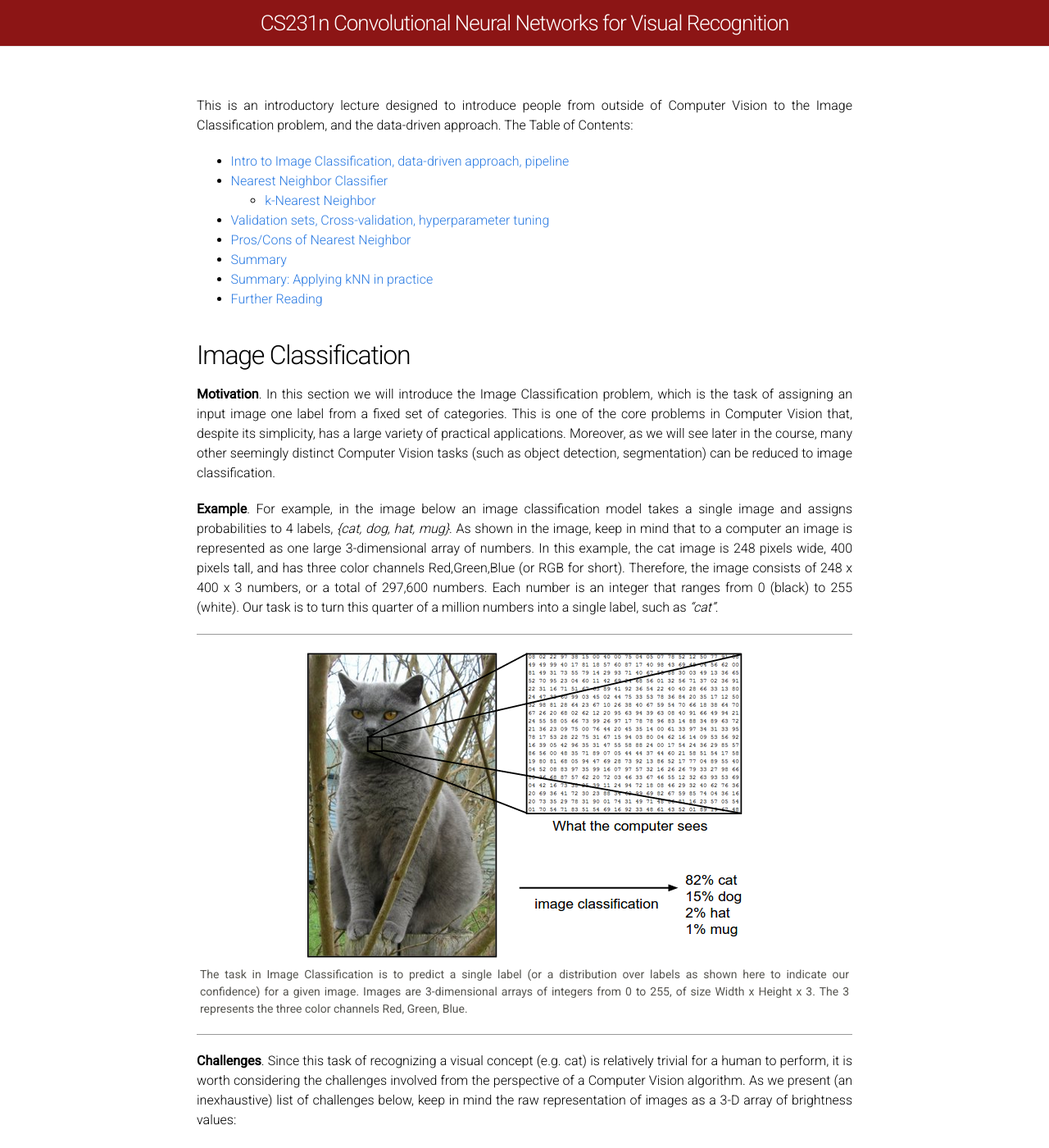
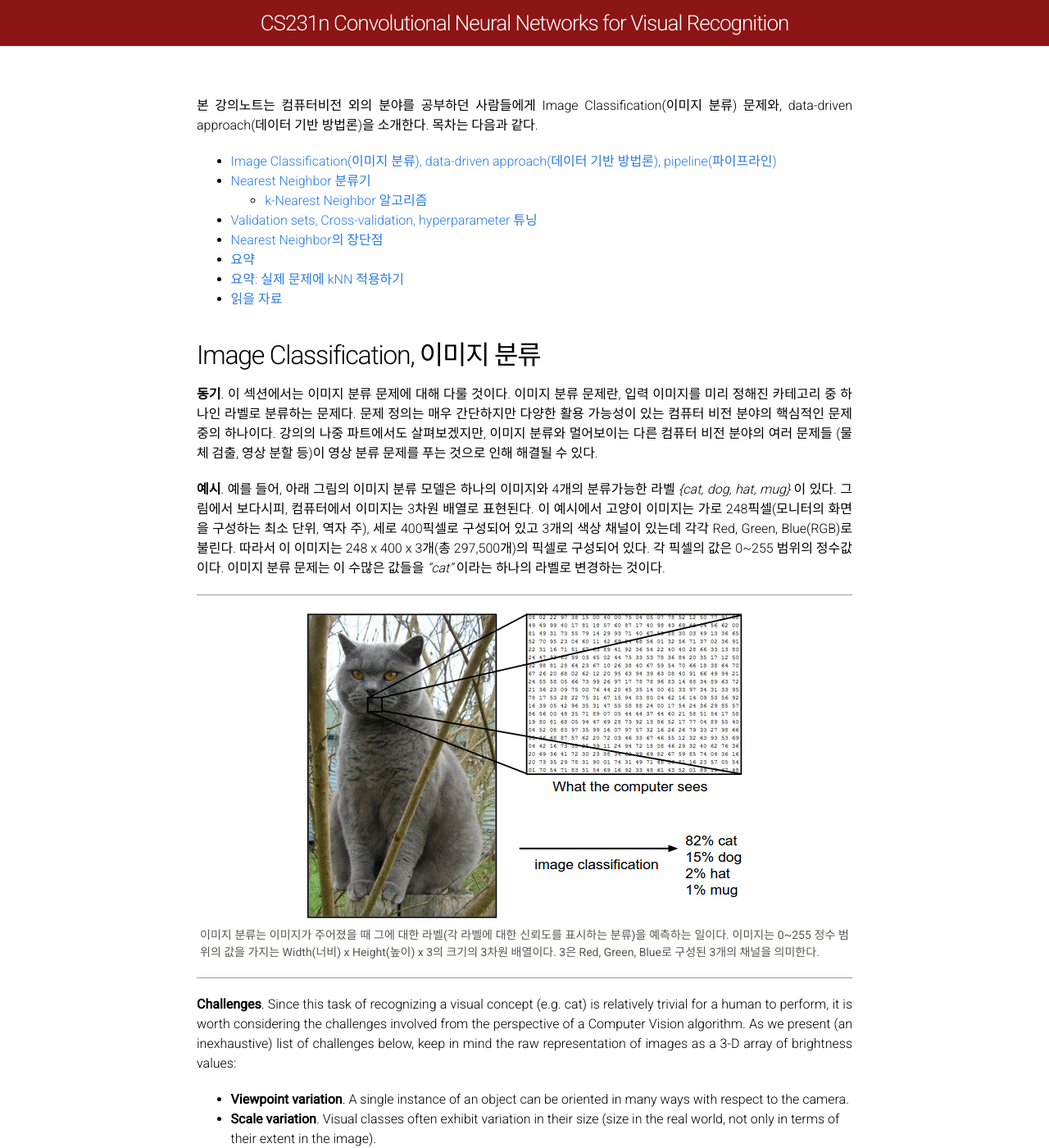
Before and after one commit to cs231n/cs231n.github.io, a Jekyll site: the page built from classification.md, in a window 1280 px wide and 1400 px high. Shown: the whole window at 82% size. Built offline with Jekyll 4.4.1, drawn with Linux system fonts in a browser that asks for light colours; Markdown is read by kramdown in place of the engine named in the settings; formulas are drawn with MathJax 3.

Commit message:
Update classification.md

```diff
--- a/classification.md
+++ b/classification.md
@@ -4,27 +4,27 @@ mathjax: true
 permalink: /classification/
 ---
 
-This is an introductory lecture designed to introduce people from outside of Computer Vision to the Image Classification problem, and the data-driven approach. The Table of Contents:
+본 강의노트는 컴퓨터비전 외의 분야를 공부하던 사람들에게 Image Classification(이미지 분류) 문제와,  data-driven approach(데이터 기반 방법론)을 소개한다. 목차는 다음과 같다.
 
-- [Intro to Image Classification, data-driven approach, pipeline](#intro)
-- [Nearest Neighbor Classifier](#nn)
-  - [k-Nearest Neighbor](#knn)
-- [Validation sets, Cross-validation, hyperparameter tuning](#val)
-- [Pros/Cons of Nearest Neighbor](#procon)
-- [Summary](#summary)
-- [Summary: Applying kNN in practice](#summaryapply)
-- [Further Reading](#reading)
+- [Image Classification(이미지 분류), data-driven approach(데이터 기반 방법론), pipeline(파이프라인)](#intro)
+- [Nearest Neighbor 분류기](#nn)
+  - [k-Nearest Neighbor 알고리즘](#knn)
+- [Validation sets, Cross-validation, hyperparameter 튜닝](#val)
+- [Nearest Neighbor의 장단점](#procon)
+- [요약](#summary)
+- [요약: 실제 문제에 kNN 적용하기](#summaryapply)
+- [읽을 자료](#reading)
 
 <a name='intro'></a>
-## Image Classification
 
-**Motivation**. In this section we will introduce the Image Classification problem, which is the task of assigning an input image one label from a fixed set of categories. This is one of the core problems in Computer Vision that, despite its simplicity, has a large variety of practical applications. Moreover, as we will see later in the course, many other seemingly distinct Computer Vision tasks (such as object detection, segmentation) can be reduced to image classification.
+## Image Classification, 이미지 분류
 
-**Example**. For example, in the image below an image classification model takes a single image and assigns probabilities to 4 labels, *{cat, dog, hat, mug}*. As shown in the image, keep in mind that to a computer an image is represented as one large 3-dimensional array of numbers. In this example, the cat image is 248 pixels wide, 400 pixels tall, and has three color channels Red,Green,Blue (or RGB for short). Therefore, the image consists of 248 x 400 x 3 numbers, or a total of 297,600 numbers. Each number is an integer that ranges from 0 (black) to 255 (white). Our task is to turn this quarter of a million numbers into a single label, such as *"cat"*.
+**동기**. 이 섹션에서는 이미지 분류 문제에 대해 다룰 것이다. 이미지 분류 문제란, 입력 이미지를 미리 정해진 카테고리 중 하나인 라벨로 분류하는 문제다. 문제 정의는 매우 간단하지만 다양한 활용 가능성이 있는 컴퓨터 비전 분야의 핵심적인 문제 중의 하나이다. 강의의 나중 파트에서도 살펴보겠지만, 이미지 분류와 멀어보이는 다른 컴퓨터 비전 분야의 여러 문제들 (물체 검출, 영상 분할 등)이 영상 분류 문제를 푸는 것으로 인해 해결될 수 있다.
 
+**예시**. 예를 들어, 아래 그림의 이미지 분류 모델은 하나의 이미지와 4개의 분류가능한 라벨 *{cat, dog, hat, mug}*  이 있다. 그림에서 보다시피, 컴퓨터에서 이미지는 3차원 배열로 표현된다. 이 예시에서 고양이 이미지는 가로 248픽셀(모니터의 화면을 구성하는 최소 단위, 역자 주), 세로 400픽셀로 구성되어 있고 3개의 색상 채널이 있는데 각각 Red, Green, Blue(RGB)로 불린다. 따라서 이 이미지는 248 x 400 x 3개(총 297,500개)의 픽셀로 구성되어 있다. 각 픽셀의 값은 0~255 범위의 정수값이다. 이미지 분류 문제는 이 수많은 값들을 *"cat"* 이라는 하나의 라벨로 변경하는 것이다.
 <div class="fig figcenter fighighlight">
-  <img src="/assets/classify.png">
-  <div class="figcaption">The task in Image Classification is to predict a single label (or a distribution over labels as shown here to indicate our confidence) for a given image. Images are 3-dimensional arrays of integers from 0 to 255, of size Width x Height x 3. The 3 represents the three color channels Red, Green, Blue.</div>
+  <img src="{{site.baseurl}}/assets/classify.png">
+  <div class="figcaption">이미지 분류는 이미지가 주어졌을 때 그에 대한 라벨(각 라벨에 대한 신뢰도를 표시하는 분류)을 예측하는 일이다. 이미지는 0~255 정수 범위의 값을 가지는 Width(너비) x Height(높이) x 3의 크기의 3차원 배열이다. 3은 Red, Green, Blue로 구성된 3개의 채널을 의미한다.</div>
 </div>
 
 **Challenges**. Since this task of recognizing a visual concept (e.g. cat) is relatively trivial for a human to perform, it is worth considering the challenges involved from the perspective of a Computer Vision algorithm. As we present (an inexhaustive) list of challenges below, keep in mind the raw representation of images as a 3-D array of brightness values:
```
